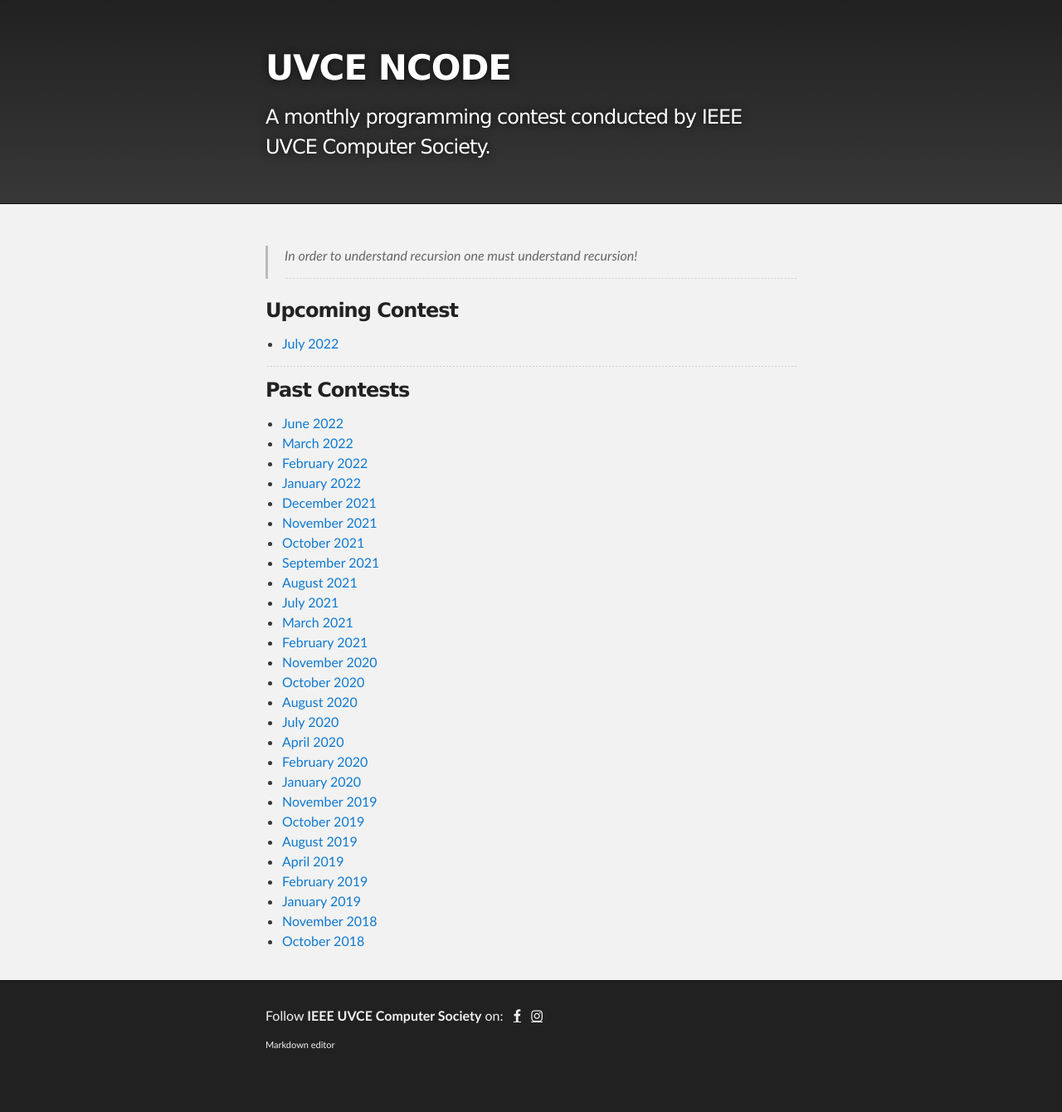
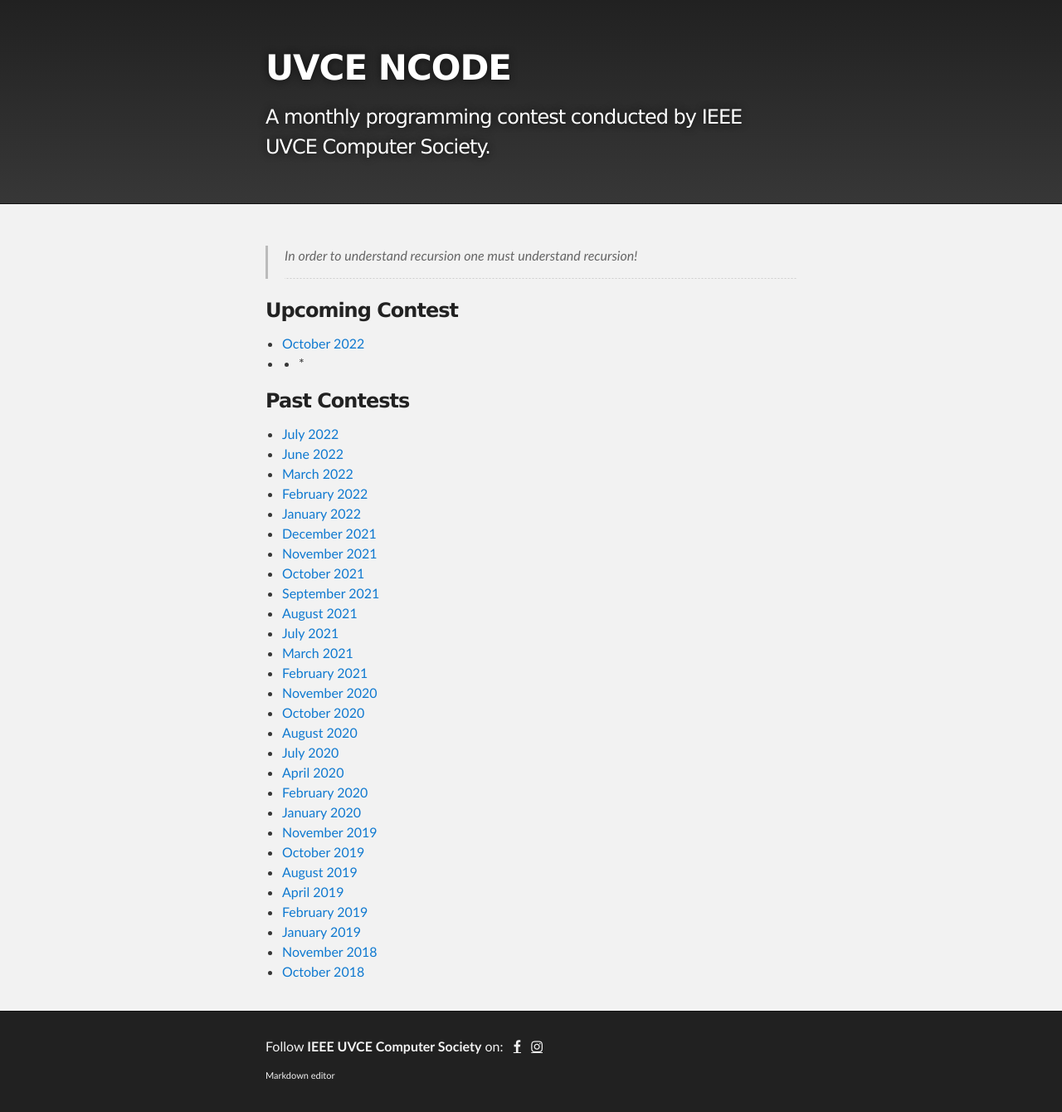
Before and after one commit to ieee-uvce-cs/ncode, a Jekyll site: the page built from index.md, in a window 1280 px wide. Shown: the whole page at 83% size. Built offline with Jekyll 4.4.1, drawn with Linux system fonts in a browser that asks for light colours; before the commit the page ends 1303 px from its top, so only the background shows below that.

Commit message:
Update index.md

```diff
--- a/index.md
+++ b/index.md
@@ -6,11 +6,11 @@ layout: default
 * * *
 
 ### Upcoming Contest
-- [July 2022](https://www.hackerrank.com/ncode-july-2022)
-
+- [October 2022](https://www.hackerrank.com/ncode-october-2022)
 * * *
 
 ### Past Contests
+- [July 2022](https://www.hackerrank.com/ncode-july-2022)
 - [June 2022](https://www.hackerrank.com/uvce-ncode-june-2022)
 - [March 2022](./editorials/March-2022/index.html)
 - [February 2022](./editorials/February-2022/index.html)
```
